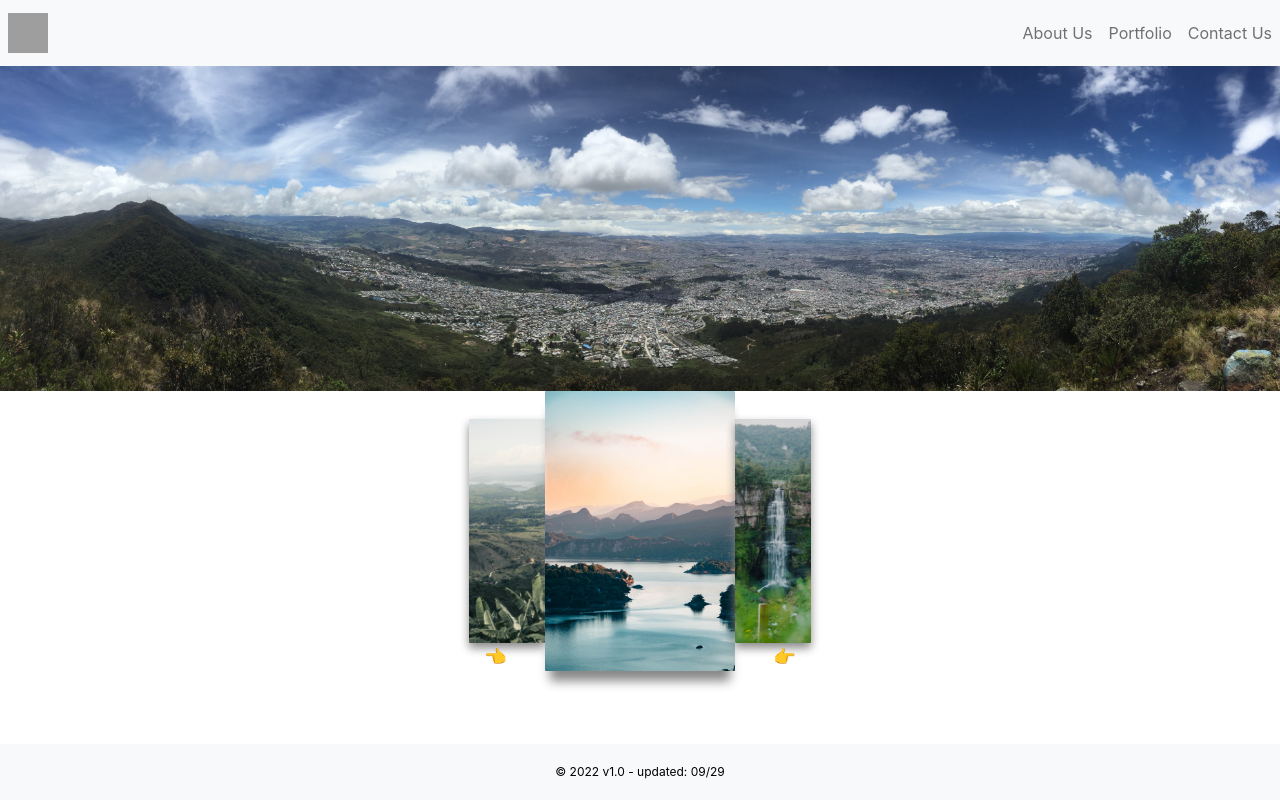
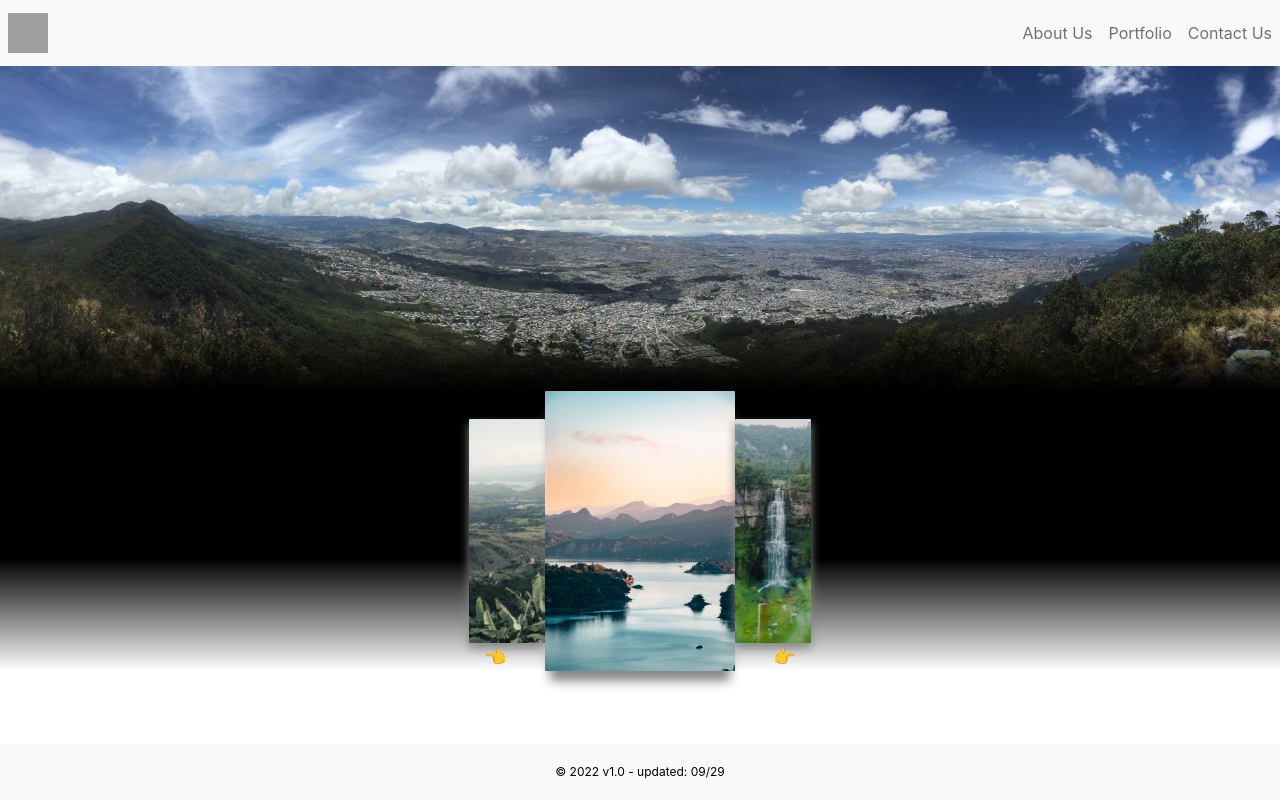
Before and after one commit to SeaBa55/kikster, a React (Create React App) app: page / in a window 1280 px wide. Built offline with nearby package versions, Linux system fonts and the light colour scheme; grey boxes are pictures that could not be loaded.

Commit message:
added black gradient to jumbotron and carousel using card containers

```diff
--- a/src/components/image-slider/index.js
+++ b/src/components/image-slider/index.js
@@ -36,7 +36,6 @@ const ImageSlider = ({slides}) => {
             position:'relative',
             height: scope ? '100%' : '80%',
             width: scope ? '50%' : '20%',
-            // margin: '1%',
             borderRadius: '1px',
             boxShadow: scope ? '0px 15px 10px -5px #888888' : '0px 5px 10px 0px #888888',
             backgroundPosition: 'center',
--- a/src/images.js
+++ b/src/images.js
@@ -1,4 +1,4 @@
-export const images = [
+const images = [
     {
         title: "pexels-1",
         url: `${process.env.PUBLIC_URL}/images/pexels-diego-gonzalez.jpg`
@@ -21,38 +21,11 @@ export const images = [
     },
 ];
 
-export const jumbotron = [
+const jumbotron = [
     {
         title: "jumbotronDefault",
         url: `${process.env.PUBLIC_URL}/images/IMG_8208-min.JPG`
     }
-]
+];
 
-
-
-
-// export default [
-//     {
-//         title: "pika-1",
-//         url: `${process.env.PUBLIC_URL}/images/pika-0.jpg`
-//     },
-//     {
-//         title: "pika-2",
-//         url: `${process.env.PUBLIC_URL}/images/pika-1.jpg`
-//     },
-//     {
-//         title: "pika-3",
-//         url: `${process.env.PUBLIC_URL}/images/pika-2.jpg`
-//     },
-//     {
-//         title: "pika-4",
-//         url: `${process.env.PUBLIC_URL}/images/pika-3.jpg`
-//     },
-//     {
-//         title: "pika-5",
-//         url: `${process.env.PUBLIC_URL}/images/pika-4.jpg`
-//     },
-// ];
-
-// alternative import method @ 8:19
-// https://www.youtube.com/watch?v=W0bEL93tt4k&ab_channel=developedbyed
+export { images, jumbotron };
--- a/src/pages/home/index.js
+++ b/src/pages/home/index.js
@@ -1,20 +1,27 @@
 import React from "react";
+import ThemeProvider from 'react-bootstrap/ThemeProvider';
 import ImageSlider from "../../components/image-slider"
-import {images, jumbotron}  from "../../images";
+import Card from 'react-bootstrap/Card';
+import {
+    images,
+    jumbotron
+}  from "../../images";
 import './style.css';
 
 const Home = () => {
     return (
         <div>
-            <div className="jumbotron">
-                <img
-                src={jumbotron[0].url}
-              className="img-fluid shadow-gradient"
-              alt="test"
+            <Card className="shadow-gradient">
+                <Card.Img
+                    src={jumbotron[0].url}
+                    variant="top"
+                    className="img-fluid"
+                    alt="test"
                 />
-                {console.log(jumbotron.url)}
-            </div>
-            <ImageSlider slides={images}/>
+            </Card>
+            <Card className="shadow-gradient-2">
+                <ImageSlider slides={images}/>
+            </Card>
         </div>
     );
 }
--- a/src/pages/home/style.css
+++ b/src/pages/home/style.css
@@ -1,9 +1,32 @@
 .shadow-gradient:after {
   content: '';
   position: absolute;
-    bottom: 0;
+  bottom: 0%;
+  left: 0;
+  right: 0;
+  height: 20%;
+  background-image: linear-gradient(180deg, rgba(255, 255, 255, 0), black);
+}
+
+.shadow-gradient-2::before {
+  content: '';
+  position: absolute;
+  bottom: 0%;
   left: 0;
   right: 0;
   height: 100%;
-    background: linear-gradient(180deg, rgba(0,0,0,0), black);
+  background-image:
+    linear-gradient(to bottom,
+      black 0%,
+      rgb(0, 0, 0) 60%,
+      rgba(255, 255, 255, 0) 100%
+    );
 }
+
+.card-img-top, .card{
+  border: none !important;
+  border-radius: 0px !important;
+  border-color: none !important;
+  border-radius: none !important;
+  border-width: 0px !important;
+}
```
Lines whose indentation alone changed are shown as unchanged.
